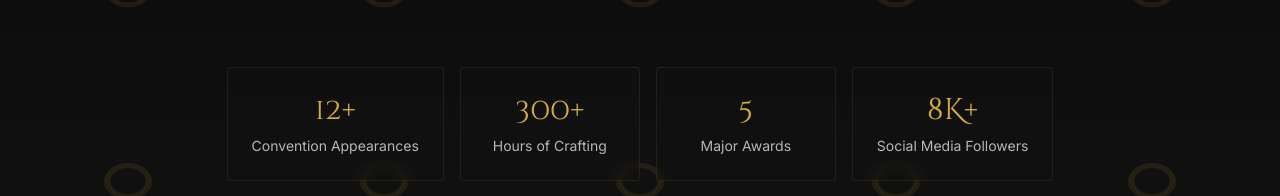
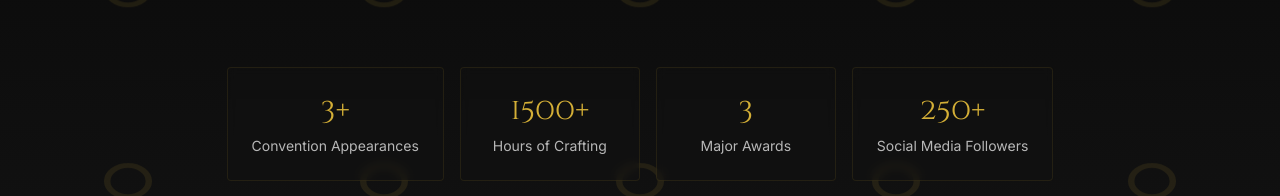
Before and after one commit to MrQuantum2022/black-myth-cosplay-portal, a React (Vite) app: page / in a window 1280 px wide. Shown: the part 2499-2695 px from the top of the page. Built offline with nearby package versions, Linux system fonts and the light colour scheme; a web font is replaced by a local one.

Commit message:
minor-change

```diff
--- a/src/components/ArtistSpotlight.tsx
+++ b/src/components/ArtistSpotlight.tsx
@@ -74,19 +74,19 @@ const ArtistSpotlight = () => {
         <ScrollReveal delay={0.3}>
           <div className="mt-20 flex flex-wrap gap-4 justify-center">
             <div className="flex flex-col items-center p-6 bg-wukong-black/40 backdrop-blur-sm border border-wukong-gold/10 rounded-sm min-w-[180px]">
-              <span className="text-3xl font-display text-wukong-gold mb-2">12+</span>
+              <span className="text-3xl font-display text-wukong-gold mb-2">3+</span>
               <p className="text-white/70 text-center text-sm">Convention Appearances</p>
             </div>
             <div className="flex flex-col items-center p-6 bg-wukong-black/40 backdrop-blur-sm border border-wukong-gold/10 rounded-sm min-w-[180px]">
-              <span className="text-3xl font-display text-wukong-gold mb-2">300+</span>
+              <span className="text-3xl font-display text-wukong-gold mb-2">1500+</span>
               <p className="text-white/70 text-center text-sm">Hours of Crafting</p>
             </div>
             <div className="flex flex-col items-center p-6 bg-wukong-black/40 backdrop-blur-sm border border-wukong-gold/10 rounded-sm min-w-[180px]">
-              <span className="text-3xl font-display text-wukong-gold mb-2">5</span>
+              <span className="text-3xl font-display text-wukong-gold mb-2">3</span>
               <p className="text-white/70 text-center text-sm">Major Awards</p>
             </div>
             <div className="flex flex-col items-center p-6 bg-wukong-black/40 backdrop-blur-sm border border-wukong-gold/10 rounded-sm min-w-[180px]">
-              <span className="text-3xl font-display text-wukong-gold mb-2">8K+</span>
+              <span className="text-3xl font-display text-wukong-gold mb-2">250+</span>
               <p className="text-white/70 text-center text-sm">Social Media Followers</p>
             </div>
           </div>
```
